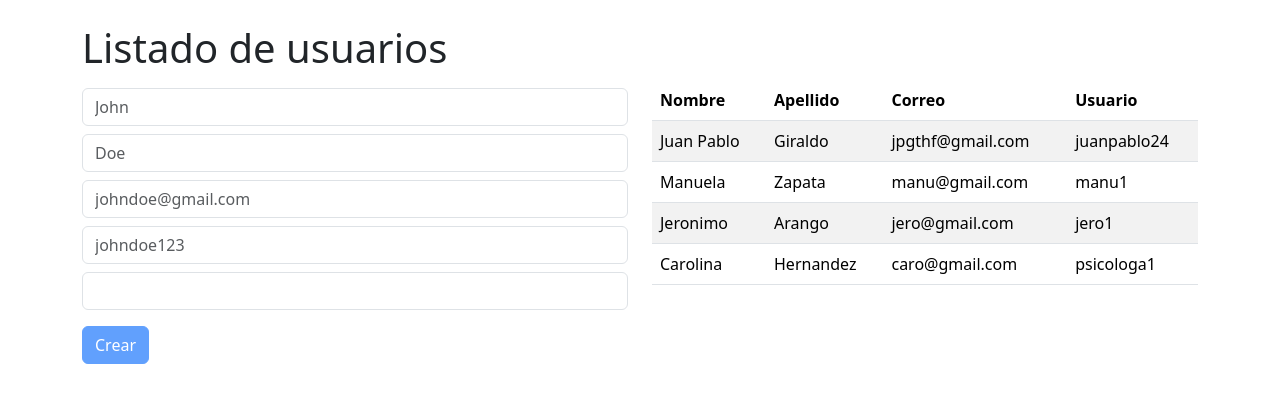
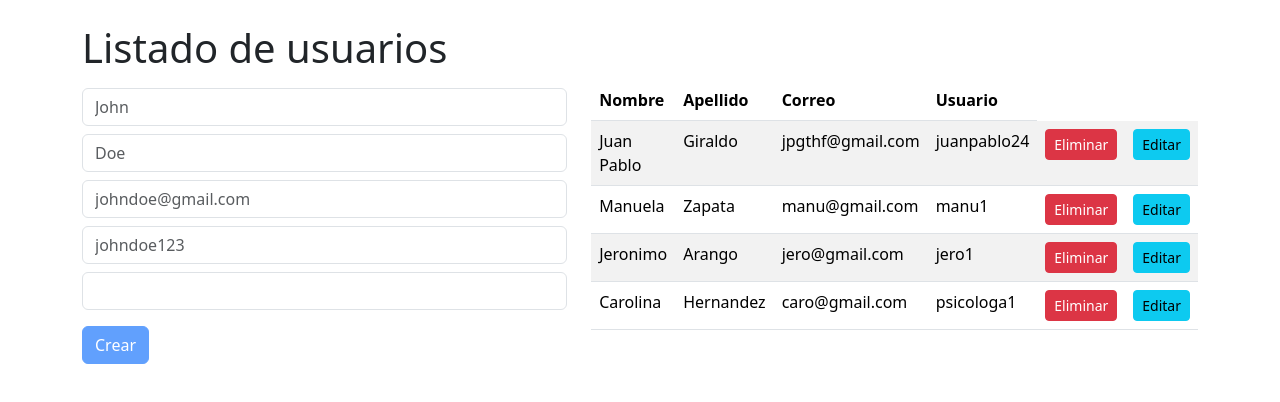
Before and after one commit to JuanPabaz/user-app, an Angular app: page / in a window 1280 px wide. Shown: the top 402 px of the page. Built offline with nearby package versions, Linux system fonts and the light colour scheme.

Commit message:
feat: add buttons

```diff
--- a/src/app/components/user/user.component.html
+++ b/src/app/components/user/user.component.html
@@ -17,6 +17,20 @@
                     <td>{{user.lastName}}</td>
                     <td>{{user.email}}</td>
                     <td>{{user.username}}</td>
+                    <td>
+                        <button
+                        class="btn btn-danger btn-sm"
+                        (click)="onRemoveUser(user.id)">
+                            Eliminar
+                        </button>
+                    </td>
+                    <td>
+                        <button
+                        class="btn btn-info btn-sm"
+                        (click)="onEditUser(user)">
+                            Editar
+                        </button>
+                    </td>
                 </tr>
             }
         </tbody>
```
